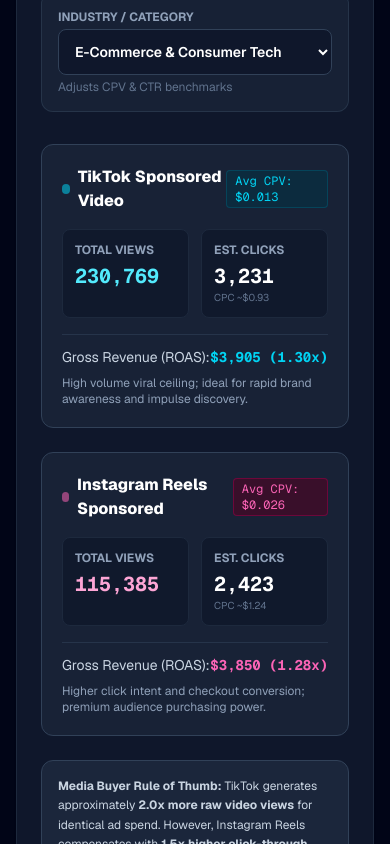
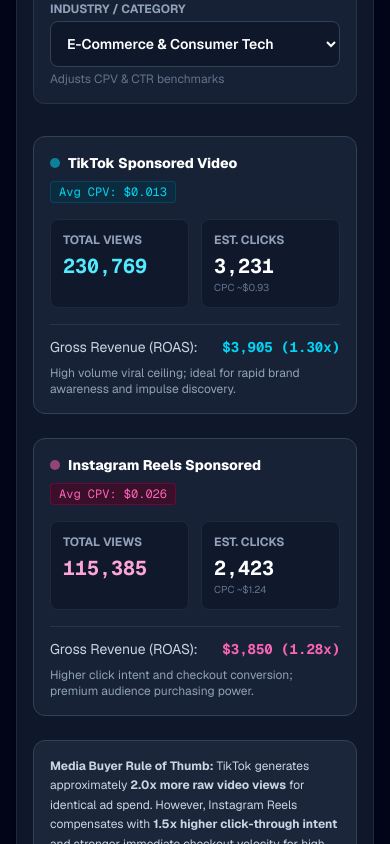
Before and after one commit to wcy150817-ai/influencer-rate-calculator, a Next.js app: page /tiktok-vs-ig-reels-cpv in a window 390 px wide. Shown: the part 1920-2764 px from the top of the page. Built offline with nearby package versions, Linux system fonts and the light colour scheme.

Commit message:
feat(hv): tiktok-vs-ig-reels-cpv (QA-gated)

```diff
--- a/src/app/tiktok-vs-ig-reels-cpv/CpvCalculator.tsx
+++ b/src/app/tiktok-vs-ig-reels-cpv/CpvCalculator.tsx
@@ -34,7 +34,7 @@
   const igCpc = (budget / Math.max(igClicks, 1)).toFixed(2);
 
   return (
-    <div className="w-full max-w-4xl mx-auto my-8 p-6 sm:p-8 bg-slate-900 text-white rounded-2xl shadow-xl border border-slate-800 overflow-x-hidden box-border">
+    <div className="w-full max-w-4xl mx-auto my-8 p-4 sm:p-8 bg-slate-900 text-white rounded-2xl shadow-xl border border-slate-800 overflow-x-hidden box-border">
       <div className="flex flex-col sm:flex-row justify-between items-start sm:items-center gap-4 mb-6 pb-6 border-b border-slate-800">
         <div>
           <span className="inline-block px-3 py-1 bg-emerald-500/20 text-emerald-400 font-semibold text-xs tracking-wider uppercase rounded-full mb-2">
@@ -107,9 +107,9 @@
       {/* Comparative Simulation Cards */}
       <div className="grid grid-cols-1 md:grid-cols-2 gap-6 mb-6">
         {/* TikTok Output Card */}
-        <div className="p-5 rounded-xl bg-slate-800/70 border border-slate-700 relative overflow-hidden">
-          <div className="flex justify-between items-center mb-3">
-            <span className="font-extrabold text-base text-white flex items-center gap-2">
+        <div className="p-4 sm:p-5 rounded-xl bg-slate-800/70 border border-slate-700 relative overflow-hidden">
+          <div className="flex flex-wrap justify-between items-center gap-2 mb-3">
+            <span className="font-extrabold text-sm sm:text-base text-white flex items-center gap-2">
               <span className="w-2.5 h-2.5 rounded-full bg-cyan-400 animate-pulse"></span>
               TikTok Sponsored Video
             </span>
@@ -146,9 +146,9 @@
         </div>
 
         {/* IG Reels Output Card */}
-        <div className="p-5 rounded-xl bg-slate-800/70 border border-slate-700 relative overflow-hidden">
-          <div className="flex justify-between items-center mb-3">
-            <span className="font-extrabold text-base text-white flex items-center gap-2">
+        <div className="p-4 sm:p-5 rounded-xl bg-slate-800/70 border border-slate-700 relative overflow-hidden">
+          <div className="flex flex-wrap justify-between items-center gap-2 mb-3">
+            <span className="font-extrabold text-sm sm:text-base text-white flex items-center gap-2">
               <span className="w-2.5 h-2.5 rounded-full bg-pink-400 animate-pulse"></span>
               Instagram Reels Sponsored
             </span>
--- a/src/app/tiktok-vs-ig-reels-cpv/page.tsx
+++ b/src/app/tiktok-vs-ig-reels-cpv/page.tsx
@@ -435,8 +435,8 @@
             <p>
               <strong>2. Triangulate with Post-Purchase Surveys:</strong> Implement zero-party post-purchase survey tools (such as Fairing or KnoCommerce) on your confirmation page. When asked &ldquo;How did you first hear about us?&rdquo;, 30% to 50% of buyers select TikTok even when Meta claims last-click attribution.
             </p>
-            <p>
-              <strong>3. Segment UTM Tagging by Creative Hook:</strong> Always inject dynamic tracking parameters into your URLs (e.g., <code>?utm_source=tiktok&amp;utm_medium=paid_video&amp;utm_campaign=summer_promo&amp;utm_content=hook_variant_a</code>) to evaluate performance at the individual video asset tier.
+            <p className="break-words">
+              <strong>3. Segment UTM Tagging by Creative Hook:</strong> Always inject dynamic tracking parameters into your URLs (e.g., <code className="break-all text-[11px] bg-slate-800 p-1 rounded font-mono">?utm_source=tiktok&amp;utm_medium=paid_video&amp;utm_campaign=summer_promo&amp;utm_content=hook_variant_a</code>) to evaluate performance at the individual video asset tier.
             </p>
           </div>
         </section>
```
